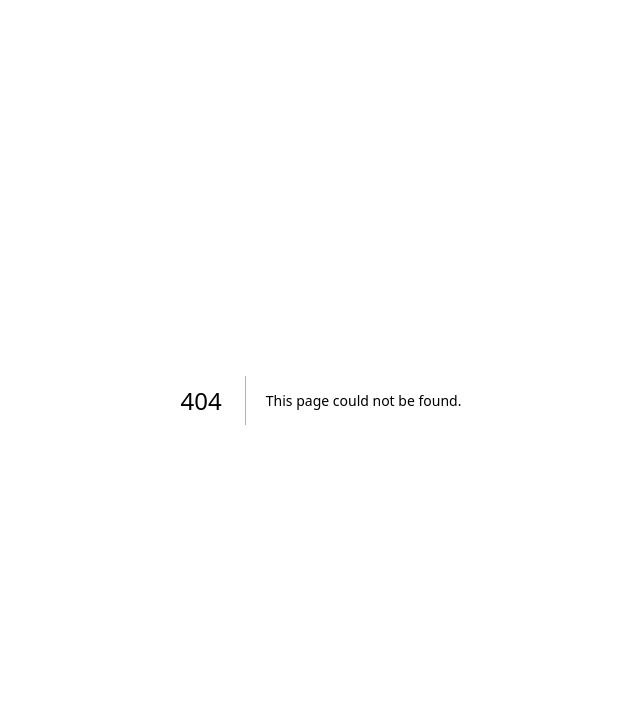
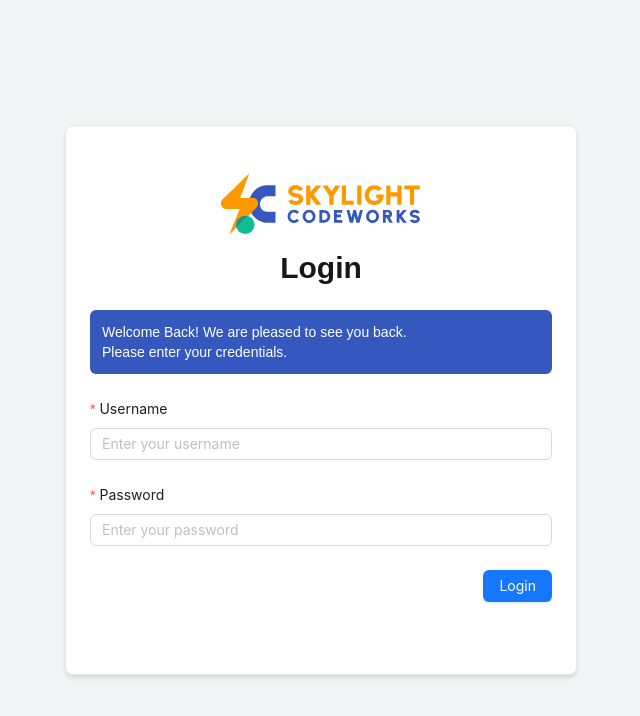
Before and after one commit to musamueed19/AntD-SkyLogs-V2.0, a Next.js app: page /login in a window 1280 px wide. Before the commit this address had no page. Shown: the top 716 px of the page, without its empty margins (319-959 px from the left). Built offline with nearby package versions, Linux system fonts and the light colour scheme.

Commit message:
login screen with global defined color styles created

```diff
--- a/src/app/globals.css
+++ b/src/app/globals.css
@@ -1,16 +1,19 @@
 @import "tailwindcss";
 
-/* :root {
+:root {
   --background: #ffffff;
   --foreground: #171717;
-} */
-/*
-@theme inline {
+}
+
+@theme {
   --color-background: var(--background);
   --color-foreground: var(--foreground);
   --font-sans: var(--font-geist-sans);
   --font-mono: var(--font-geist-mono);
-} */
+  --color-logoBlue: #3558BE;
+  --color-loginBg: #f3f4f6;
+  --color-loginFormBg: #ffffff;
+}
 
 /* @media (prefers-color-scheme: dark) {
   :root {
@@ -18,6 +21,9 @@
     --foreground: #ededed;
   }
 } */
+
+
+
 
 body {
   background: var(--background);
--- /dev/null
+++ b/src/app/login/page.jsx
@@ -0,0 +1,27 @@
+import LoginForm from "@/components/LoginForm";
+import Logo from "@/components/Logo";
+import React from "react";
+
+const LoginPage = () => {
+  return (
+    <div className="flex items-center justify-center h-screen bg-loginBg">
+      <div className="px-6 w-full h-full sm:h-fit max-w-lg py-12 rounded-lg border-gray-200 shadow-md border bg-loginFormBg">
+        <div className="flex justify-center flex-col w-full">
+          {/* Logo */}
+          <div className="flex items-center justify-center w-full">
+            <Logo src={"/images/fullLogoBlue.svg"} size={200} />
+          </div>
+
+          <h1 className="text-center my-4 font-semibold text-3xl">Login</h1>
+          <div className="mt-2 mb-6 text-white bg-logoBlue text-sm p-3 rounded-md">
+            <p>Welcome Back! We are pleased to see you back.</p>
+            <p>Please enter your credentials.</p>
+          </div>
+          <LoginForm />
+        </div>
+      </div>
+    </div>
+  );
+};
+
+export default LoginPage;
--- /dev/null
+++ b/src/components/LoginForm.jsx
@@ -0,0 +1,36 @@
+"use client"
+import React, { useState } from "react";
+import { Button, Form, Input, Radio } from "antd";
+const LoginForm = () => {
+  const [form] = Form.useForm();
+  const [formLayout, setFormLayout] = useState("vertical");
+  return (
+      <Form
+          className="w-full"
+      layout={formLayout}
+      form={form}
+      initialValues={{ layout: formLayout }}
+    >
+      <Form.Item
+        label="Username"
+        name="username"
+        rules={[{ required: true, message: "Please enter your username!" }]}
+      >
+        <Input type="text" placeholder="Enter your username" />
+      </Form.Item>
+      <Form.Item
+        label="Password"
+        name="password"
+        rules={[{ required: true, message: "Please enter your password!" }]}
+      >
+        <Input type="password" placeholder="Enter your password" />
+      </Form.Item>
+          <Form.Item
+              className="flex items-center w-full justify-end"
+          >
+        <Button type="primary">Login</Button>
+      </Form.Item>
+    </Form>
+  );
+};
+export default LoginForm;
--- a/src/components/Logo.jsx
+++ b/src/components/Logo.jsx
@@ -1,8 +1,8 @@
 import React from 'react'
 
-const Logo = ({ src, size }) => {
+const Logo = ({ src, size, className }) => {
   return (
-    <div style={{ maxWidth: `${size}px` }} className='transition-all duration-300'>
+    <div style={{ maxWidth: `${size}px` }} className={`transition-all duration-300` + className}>
       <img src={src} style={{ width: `${size}px`, objectFit: "contain" }} />
     </div>
   );
--- a/src/contants/constants.js
+++ b/src/contants/constants.js
@@ -2,11 +2,11 @@ import { CarryOutOutlined, LogoutOutlined, OrderedListOutlined, PieChartOutlined
 import Link from "next/link";
 
 export const menuItems = [
-  {
-    key: 0,
-    icon: <PieChartOutlined />,
-    label: <Link href={'/dashboard'}>Dashboard</Link>,
-  },
+  // {
+  //   key: 0,
+  //   icon: <PieChartOutlined />,
+  //   label: <Link href={'/dashboard'}>Dashboard</Link>,
+  // },
   {
     key: 1,
     icon: <UserOutlined />,
```
